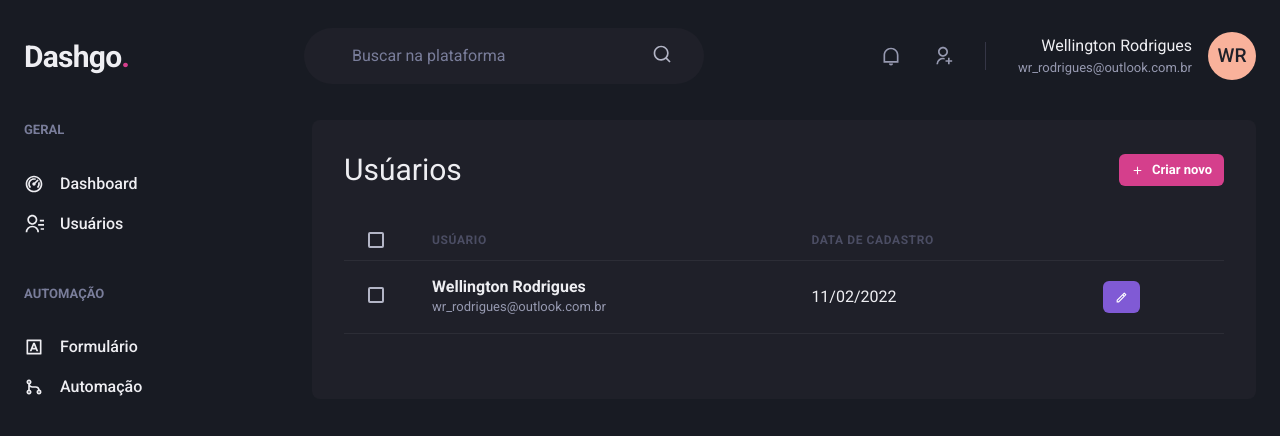
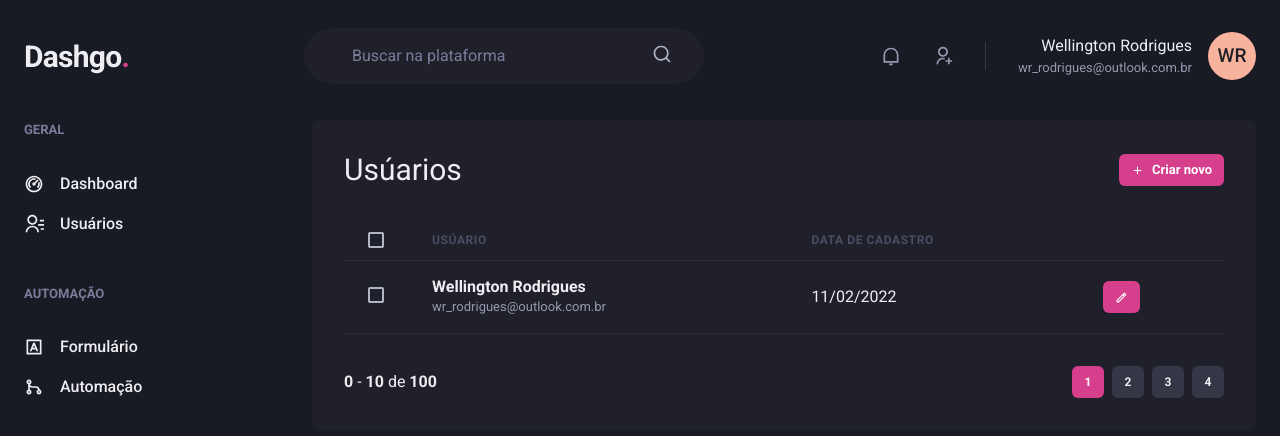
Before and after one commit to wellingtonrodriguesbr/dashgo, a Next.js app: page /users in a window 1280 px wide. Shown: the top 436 px of the page. Built offline with nearby package versions, Linux system fonts and the light colour scheme.

Commit message:
feat(users): create new user component

```diff
--- /dev/null
+++ b/src/components/Pagination.tsx
@@ -0,0 +1,59 @@
+import { Box, Button, Stack } from "@chakra-ui/react";
+
+export function Pagination() {
+  return (
+    <Stack
+      direction="row"
+      mt="8"
+      justify="space-between"
+      align="center"
+      spacing="6"
+    >
+      <Box>
+        <strong>0</strong> - <strong>10</strong> de <strong>100</strong>
+      </Box>
+      <Stack direction="row" spacing="2">
+        <Button
+          size="sm"
+          fontSize="xs"
+          width="4"
+          colorScheme="pink"
+          disabled
+          _disabled={{ bg: "pink.500", cursor: "default" }}
+        >
+          1
+        </Button>
+
+        <Button
+          size="sm"
+          fontSize="xs"
+          width="4"
+          bg="gray.700"
+          _hover={{ bg: "gray.500" }}
+        >
+          2
+        </Button>
+
+        <Button
+          size="sm"
+          fontSize="xs"
+          width="4"
+          bg="gray.700"
+          _hover={{ bg: "gray.500" }}
+        >
+          3
+        </Button>
+
+        <Button
+          size="sm"
+          fontSize="xs"
+          width="4"
+          bg="gray.700"
+          _hover={{ bg: "gray.500" }}
+        >
+          4
+        </Button>
+      </Stack>
+    </Stack>
+  );
+}
--- a/src/pages/users/index.tsx
+++ b/src/pages/users/index.tsx
@@ -15,6 +15,7 @@
 } from "@chakra-ui/react";
 import { RiAddLine, RiPencilLine } from "react-icons/ri";
 import { Header } from "../../components/Header";
+import { Pagination } from "../../components/Pagination";
 import { Sidebar } from "../../components/Sidebar";
 
 export default function UserList() {
@@ -70,7 +71,7 @@
                     as="a"
                     size="sm"
                     fontSize="small"
-                    colorScheme="purple"
+                    colorScheme="pink"
                     cursor="pointer"
                   >
                     <Icon as={RiPencilLine} />
@@ -79,6 +80,7 @@
               </Tr>
             </Tbody>
           </Table>
+          <Pagination />
         </Box>
       </Flex>
     </Box>
```
Also changed, not shown: src/pages/users/create.tsx (added, +54 -0 lines).
